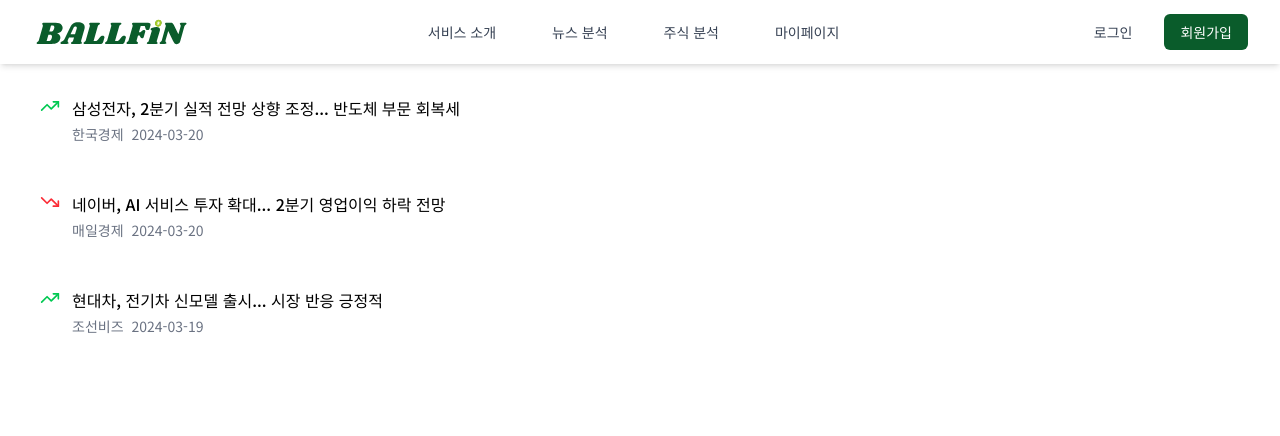
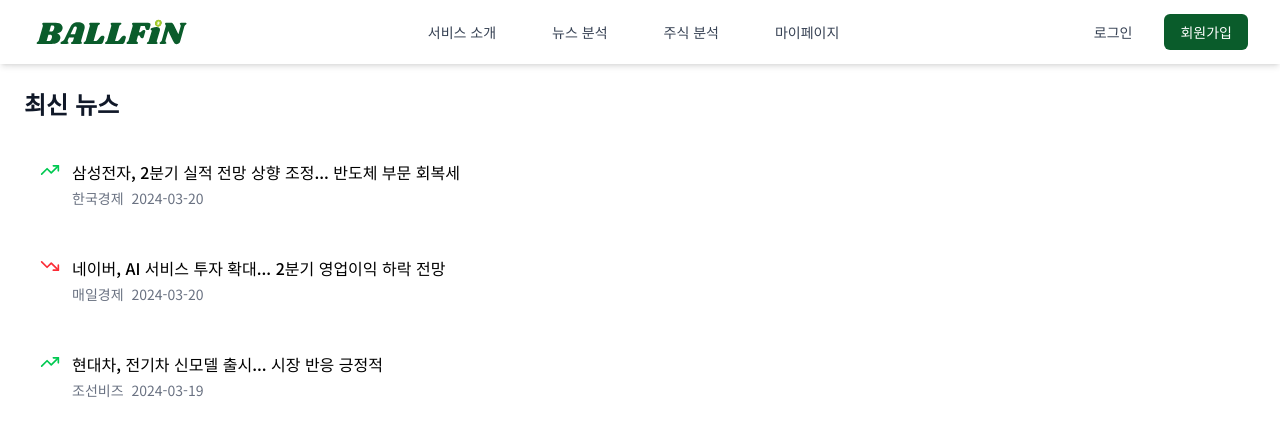
Before and after one commit to BALLFiN/BALLFiN-FE, a React (Vite) app: page /news in a window 1280 px wide. Shown: the top 436 px of the page. Built offline with nearby package versions, Linux system fonts and the light colour scheme; a web font is replaced by a local one.

Commit message:
⚡️: 뉴스 분석 컴포넌트화 리팩토링

```diff
--- /dev/null
+++ b/src/components/news/NewsAnalysis.tsx
@@ -0,0 +1,63 @@
+import { TrendingUp, TrendingDown, AlertCircle } from "lucide-react";
+
+interface NewsItem {
+  id: number;
+  title: string;
+  source: string;
+  date: string;
+  impact: "positive" | "negative" | "neutral";
+  summary: string;
+  analysis: string;
+}
+
+interface NewsAnalysisProps {
+  news: NewsItem | null;
+}
+
+const getImpactIcon = (impact: NewsItem["impact"]) => {
+  switch (impact) {
+    case "positive":
+      return <TrendingUp className="w-5 h-5 text-green-500" />;
+    case "negative":
+      return <TrendingDown className="w-5 h-5 text-red-500" />;
+    default:
+      return <AlertCircle className="w-5 h-5 text-gray-500" />;
+  }
+};
+
+export default function NewsAnalysis({ news }: NewsAnalysisProps) {
+  if (!news) {
+    return (
+      <div className="h-full flex items-center justify-center text-gray-500">
+        뉴스를 선택해주세요
+      </div>
+    );
+  }
+
+  return (
+    <div className="p-6 h-full overflow-y-auto">
+      <div className="space-y-6">
+        <div className="flex items-center gap-2">
+          {getImpactIcon(news.impact)}
+          <h2 className="text-xl font-bold text-gray-900">{news.title}</h2>
+        </div>
+
+        <div className="flex items-center gap-2 text-sm text-gray-500">
+          <span>{news.source}</span>
+          <span>•</span>
+          <span>{news.date}</span>
+        </div>
+
+        <div className="bg-white rounded-lg p-6 shadow-sm">
+          <h3 className="font-semibold text-gray-900 mb-2">뉴스 요약</h3>
+          <p className="text-gray-600">{news.summary}</p>
+        </div>
+
+        <div className="bg-white rounded-lg p-6 shadow-sm">
+          <h3 className="font-semibold text-gray-900 mb-2">AI 분석</h3>
+          <p className="text-gray-600">{news.analysis}</p>
+        </div>
+      </div>
+    </div>
+  );
+}
--- /dev/null
+++ b/src/components/news/NewsList.tsx
@@ -0,0 +1,80 @@
+import { TrendingUp, TrendingDown, AlertCircle } from "lucide-react";
+
+interface NewsItem {
+  id: number;
+  title: string;
+  source: string;
+  date: string;
+  impact: "positive" | "negative" | "neutral";
+  summary: string;
+  analysis: string;
+}
+
+interface NewsListProps {
+  news: NewsItem[];
+  selectedNews: NewsItem | null;
+  onNewsClick: (news: NewsItem) => void;
+}
+
+const getImpactIcon = (impact: NewsItem["impact"]) => {
+  switch (impact) {
+    case "positive":
+      return <TrendingUp className="w-5 h-5 text-green-500" />;
+    case "negative":
+      return <TrendingDown className="w-5 h-5 text-red-500" />;
+    default:
+      return <AlertCircle className="w-5 h-5 text-gray-500" />;
+  }
+};
+
+export default function NewsList({
+  news,
+  selectedNews,
+  onNewsClick,
+}: NewsListProps) {
+  return (
+    <div className="p-6 h-full overflow-y-auto">
+      <h1 className="text-2xl font-bold text-gray-900 mb-6">최신 뉴스</h1>
+      <div className="space-y-4">
+        {news.map((item) => (
+          <div
+            key={item.id}
+            onClick={() => onNewsClick(item)}
+            className={`p-4 rounded-lg cursor-pointer transition-all ${
+              selectedNews?.id === item.id
+                ? "bg-[#0A5C2B] text-white"
+                : "bg-white hover:bg-gray-50"
+            }`}
+          >
+            <div className="flex items-start gap-3">
+              {getImpactIcon(item.impact)}
+              <div>
+                <h2 className="font-medium mb-1">{item.title}</h2>
+                <div className="flex items-center gap-2 text-sm">
+                  <span
+                    className={
+                      selectedNews?.id === item.id
+                        ? "text-white/80"
+                        : "text-gray-500"
+                    }
+                  >
+                    {item.source}
+                  </span>
+                  <span
+                    className={
+                      selectedNews?.id === item.id
+                        ? "text-white/80"
+                        : "text-gray-500"
+                    }
+                  >
+                    {item.date}
+                  </span>
+                </div>
+              </div>
+            </div>
+          </div>
+        ))}
+      </div>
+    </div>
+  );
+}
--- a/src/pages/news/newsPage.tsx
+++ b/src/pages/news/newsPage.tsx
@@ -1,5 +1,6 @@
 import { useState } from "react";
-import { TrendingUp, TrendingDown, AlertCircle } from "lucide-react";
+import NewsList from "../../components/news/NewsList";
+import NewsAnalysis from "../../components/news/NewsAnalysis";
 
 interface NewsItem {
   id: number;
@@ -58,108 +59,28 @@
     }
   };
 
-  const getImpactIcon = (impact: NewsItem["impact"]) => {
-    switch (impact) {
-      case "positive":
-        return <TrendingUp className="w-5 h-5 text-green-500" />;
-      case "negative":
-        return <TrendingDown className="w-5 h-5 text-red-500" />;
-      default:
-        return <AlertCircle className="w-5 h-5 text-gray-500" />;
-    }
-  };
-
   return (
     <div className="flex h-screen bg-gray-50 overflow-hidden">
       {/* 뉴스 목록 */}
       <div
-        className={`fixed top-0 left-0 w-full h-full bg-white transition-all duration-500 ease-in-out ${
+        className={`pt-16 fixed top-0 left-0 w-full h-full bg-white transition-all duration-500 ease-in-out ${
           selectedNews ? "w-1/2" : "w-full"
         }`}
       >
-        <div className="p-6 h-full overflow-y-auto">
-          <h1 className="text-2xl font-bold text-gray-900 mb-6">최신 뉴스</h1>
-          <div className="space-y-4">
-            {mockNews.map((news) => (
-              <div
-                key={news.id}
-                onClick={() => handleNewsClick(news)}
-                className={`p-4 rounded-lg cursor-pointer transition-all ${
-                  selectedNews?.id === news.id
-                    ? "bg-[#0A5C2B] text-white"
-                    : "bg-white hover:bg-gray-50"
-                }`}
-              >
-                <div className="flex items-start gap-3">
-                  {getImpactIcon(news.impact)}
-                  <div>
-                    <h2 className="font-medium mb-1">{news.title}</h2>
-                    <div className="flex items-center gap-2 text-sm">
-                      <span
-                        className={
-                          selectedNews?.id === news.id
-                            ? "text-white/80"
-                            : "text-gray-500"
-                        }
-                      >
-                        {news.source}
-                      </span>
-                      <span
-                        className={
-                          selectedNews?.id === news.id
-                            ? "text-white/80"
-                            : "text-gray-500"
-                        }
-                      >
-                        {news.date}
-                      </span>
-                    </div>
-                  </div>
-                </div>
-              </div>
-            ))}
-          </div>
-        </div>
+        <NewsList
+          news={mockNews}
+          selectedNews={selectedNews}
+          onNewsClick={handleNewsClick}
+        />
       </div>
 
       {/* 뉴스 상세 */}
       <div
-        className={`fixed top-0 right-0 w-1/2 h-full bg-gray-50 transition-all duration-500 ease-in-out transform ${
+        className={`pt-16 fixed top-0 right-0 w-1/2 h-full bg-gray-50 transition-all duration-500 ease-in-out transform ${
           selectedNews ? "translate-x-0" : "translate-x-full"
         }`}
       >
-        <div className="p-6 h-full overflow-y-auto">
-          {selectedNews ? (
-            <div className="space-y-6">
-              <div className="flex items-center gap-2">
-                {getImpactIcon(selectedNews.impact)}
-                <h2 className="text-xl font-bold text-gray-900">
-                  {selectedNews.title}
-                </h2>
-              </div>
-
-              <div className="flex items-center gap-2 text-sm text-gray-500">
-                <span>{selectedNews.source}</span>
-                <span>•</span>
-                <span>{selectedNews.date}</span>
-              </div>
-
-              <div className="bg-white rounded-lg p-6 shadow-sm">
-                <h3 className="font-semibold text-gray-900 mb-2">뉴스 요약</h3>
-                <p className="text-gray-600">{selectedNews.summary}</p>
-              </div>
-
-              <div className="bg-white rounded-lg p-6 shadow-sm">
-                <h3 className="font-semibold text-gray-900 mb-2">AI 분석</h3>
-                <p className="text-gray-600">{selectedNews.analysis}</p>
-              </div>
-            </div>
-          ) : (
-            <div className="h-full flex items-center justify-center text-gray-500">
-              뉴스를 선택해주세요
-            </div>
-          )}
-        </div>
+        <NewsAnalysis news={selectedNews} />
       </div>
     </div>
   );
```
